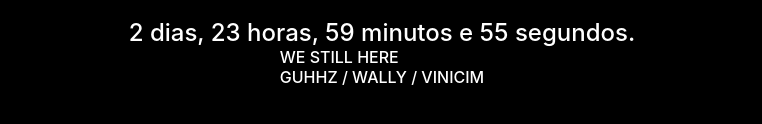
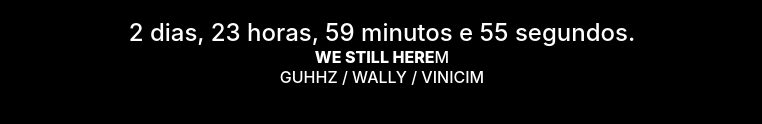
Before and after one commit to guhzzz/xeque-mate, a plain HTML site: page index.html in a window 1280 px wide. Shown: the part 538-662 px from the top of the page, without its empty margins (258-1020 px from the left). Drawn offline with Linux system fonts and the light colour scheme.

Commit message:
Update index.html

```diff
--- a/index.html
+++ b/index.html
@@ -38,7 +38,7 @@
     <img src="https://i.imgur.com/thF31Pd.png">
     <div class="stop-view-my-code"><h1>A PASTA CHECKMATE SERÁ DIVULGADA EM</h1></div>
     <div id="countdown"></div>
-    <div class="still-here"><span class="font-weight:800">WE STILL HERE</span><BR>GUHHZ / WALLY / VINICIM</div>
+    <div class="still-here"><center><span style="font-weight:800">WE STILL HERE</span>M<BR>GUHHZ / WALLY / VINICIM</center></div>
 
     <script>
         // Define a data alvo (3 dias a partir de hoje)
```
